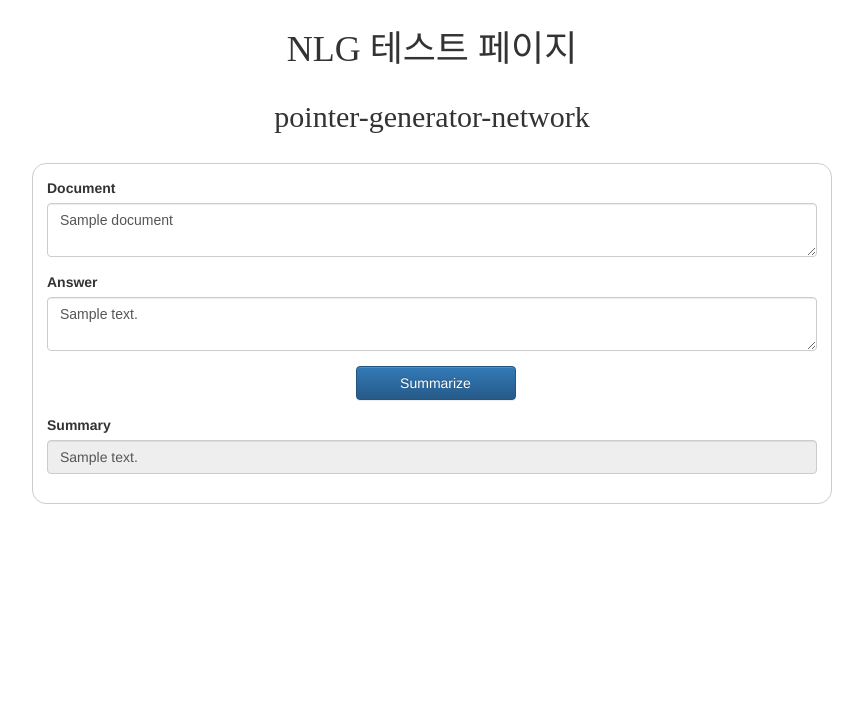
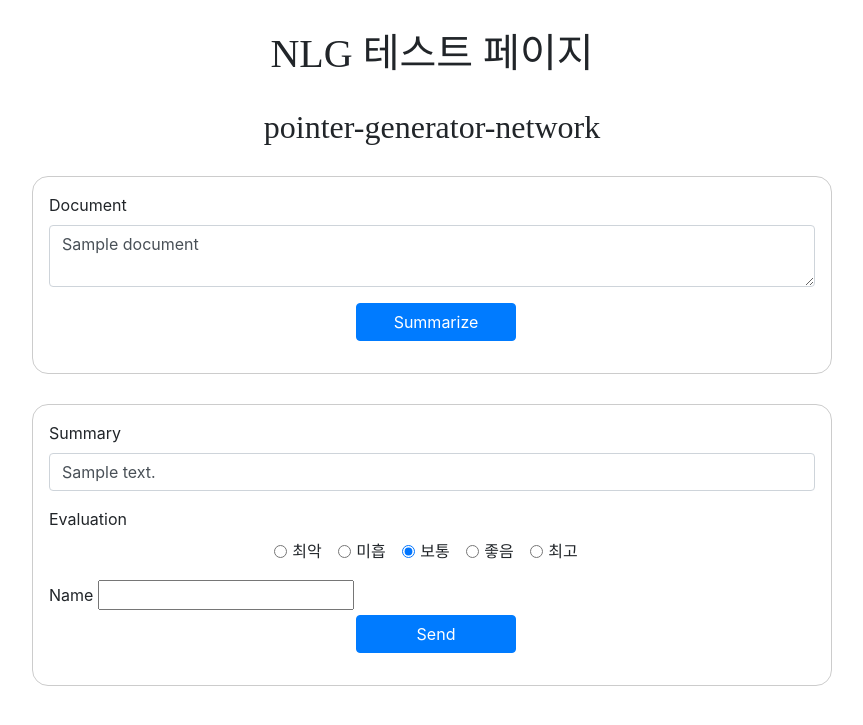
Before and after one commit to junbread/text-summary, a Django app: template src/demo/app/templates/demo.html in a window 1280 px wide. Shown: the top 725 px of the page, without its empty margins (208-1071 px from the left). Run offline with Django 3.2, Linux system fonts and the light colour scheme; the template is opened without the code that fills it: most values are stand-ins (such as "Sample title", 1, 10 or a date in 2020); some libraries are stand-ins or nearby versions.

Commit message:
데모 페이지 사용자 평가 기능 추가

```diff
--- /dev/null
+++ b/src/demo/app/admin.py
@@ -0,0 +1,4 @@
+from django.contrib import admin
+from app.models import Eval
+
+admin.site.register(Eval)
--- a/src/demo/app/static/css/main.css
+++ b/src/demo/app/static/css/main.css
@@ -15,35 +15,13 @@
 form div + div {
     margin-top: 1em;
 }
-label {
-    /* To make sure that all label have the same size and are properly align */
-    display: inline-block;
-    width: 200px;
-    text-align: left;
-}
-input, textarea {
-    /* To make sure that all text fields have the same font settings
-       By default, textareas have a monospace font */
-    font: 1em sans-serif;
 
-    /* To give the same size to all text field */
-    width: 770px;
-    -moz-box-sizing: border-box;
-    box-sizing: border-box;
-
-    /* To harmonize the look & feel of text field border */
-    border: 1px solid #999;
-}
-input:focus, textarea:focus {
-    /* To give a little highlight on active elements */
-    border-color: #000;
-}
 textarea {
     /* To properly align multiline text fields with their labels */
     vertical-align: top;
 
     /* To give enough room to type some text */
-    height: 5em;
+    height: 10em;
 
     /* To allow users to resize any textarea vertically
        It does not work on every browsers */
--- a/src/demo/app/templates/demo.html
+++ b/src/demo/app/templates/demo.html
@@ -2,8 +2,7 @@
 <html>
     <head>
         <title>NLG 테스트 페이지</title>
-        <link rel="stylesheet" href="//maxcdn.bootstrapcdn.com/bootstrap/3.2.0/css/bootstrap.min.css">
-        <link rel="stylesheet" href="//maxcdn.bootstrapcdn.com/bootstrap/3.2.0/css/bootstrap-theme.min.css">
+        <link rel="stylesheet" href="//maxcdn.bootstrapcdn.com/bootstrap/4.4.1/css/bootstrap.min.css">
         <link rel="stylesheet" href="{% static 'css/main.css' %}">
     </head>
     <body>
@@ -12,22 +11,54 @@
             <h1>NLG 테스트 페이지</h1>
             <h2>pointer-generator-network</h2>
         </div>
-        <form class="form" action="/" method="post">
+        <form class="form1" action="/" method="post">
             <div class="form-group">
                 <label for="document">Document</label>
-                <textarea id="document" class="form-control" name="document">{{ document }}</textarea>
+                <textarea id="document" class="form-control form-control-" name="document">{{ document }}</textarea>
             </div>
-            <div class="form-group">
-                <label for="answer">Answer</label>
-                <textarea id="answer" class="form-control" name="answer">{{ answer }}</textarea>
-            </div>
+
             <div class="form-group text-center">
                 <button class="btn btn-primary" type="submit">Summarize</button>
             </div>
+        </form>
+        <h1></h1>
+        {% if summary %}
+        <form class="form2" action="/eval" method="post">
             <div class="form-group">
                 <label for="summary">Summary</label>
-                <div id="summary" class="form-control input-group" readonly>{{ summary }}</div>
+                <div id="summary" class="form-control input-group">{{ summary }}</div>
+                <input name="sum" value="{{ summary }}" type="hidden">
+                <input name="doc" value="{{ document }}" type="hidden">
+            </div>
+            <label for="summary">Evaluation</label>
+            <div class="form-group text-center">
+                <span class="form-check form-check-inline">
+                    <input class="form-check-input" type="radio" id="r0" name="eval" value="최악" />
+                    <label for = "r0" class="form-check-label"> 최악</label>
+                </span>
+                <span class="form-check form-check-inline">
+                    <input class="form-check-input" type="radio" id="r1" name="eval" value="미흡" />
+                    <label for = "r1" class="form-check-label"> 미흡</label>
+                </span>
+                <span class="form-check form-check-inline">
+                    <input class="form-check-input" type="radio" id="r2" name="eval" value="보통" checked/>
+                    <label for = "r2" class="form-check-label"> 보통</label>
+                </span>
+                <span class="form-check form-check-inline">
+                    <input class="form-check-input" type="radio" id="r3" name="eval" value="좋음" />
+                    <label for = "r3" class="form-check-label"> 좋음</label>
+                </span>
+                <span class="form-check form-check-inline">
+                    <input class="form-check-input" type="radio" id="r4" name="eval" value="최고" />
+                    <label for = "r4" class="form-check-label"> 최고</label>
+                </span>
+            </div>
+            <label for="summary">Name  </label>
+            <input type="text" id="jb-input-text" name = "name">
+            <div class="form-group text-center">
+                <button class="btn btn-primary" type="submit">Send</button>
             </div>
         </form>
+        {% endif %}
     </body>
 </html>
--- a/src/demo/urls.py
+++ b/src/demo/urls.py
@@ -1,6 +1,9 @@
 from django.urls import path, include
 from app import views
+from django.contrib import admin
 
 urlpatterns = [
-    path('', views.demo, name='app')
+    path('', views.demo, name='demo'),
+    path('eval', views.eval, name='eval'),
+    path('admin/', admin.site.urls)
 ]
```
Also changed, not shown: src/demo/app/models.py (added, +21 -0 lines), src/demo/app/views.py (+27 -5 lines), src/demo/settings.py (+16 -2 lines).
